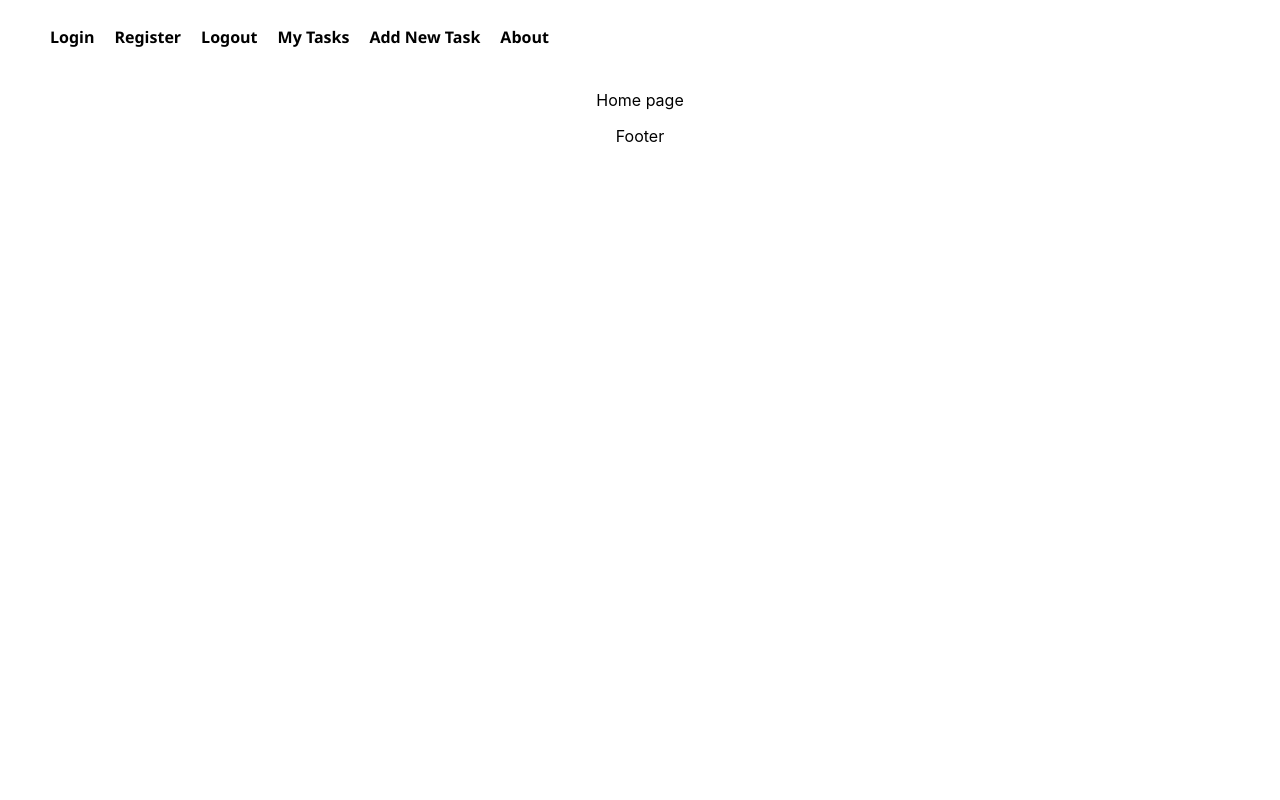
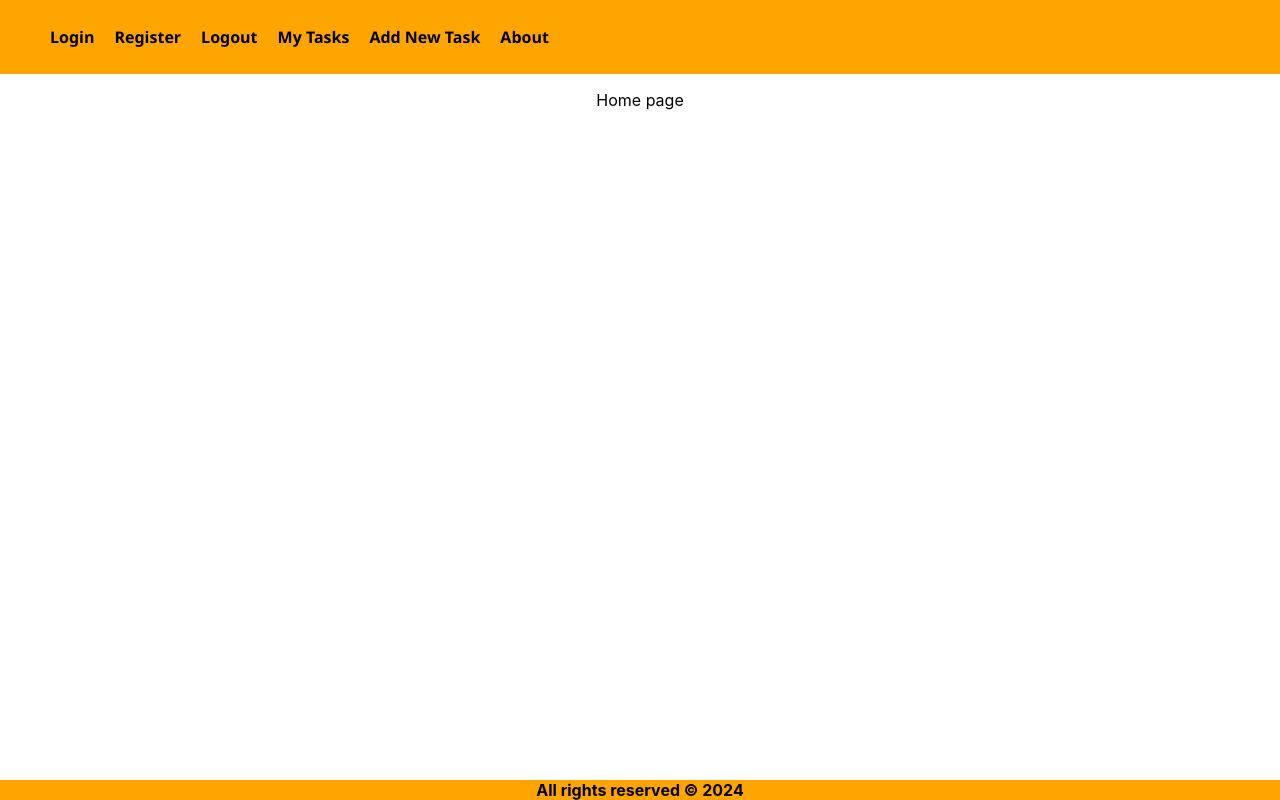
Before and after one commit to EmilPopovski24/DesignIT, a React (Create React App) app in the folder designit/: page / in a window 1280 px wide. Built offline with nearby package versions, Linux system fonts and the light colour scheme.

Commit message:
setting the Footer and its css

```diff
--- a/designit/src/components/Footer/Footer.css
+++ b/designit/src/components/Footer/Footer.css
@@ -0,0 +1,10 @@
+.footer {
+    list-style-type: none;
+    margin: auto auto;
+    padding: 0;
+    bottom: 0;
+    position: fixed;
+    width: 100%;
+    text-align: center;
+    background-color: orange;
+}
--- a/designit/src/components/Footer/Footer.js
+++ b/designit/src/components/Footer/Footer.js
@@ -1,8 +1,12 @@
-
+import './Footer.css';
 
 export const Footer = () => {
 
     return(
-        <p>Footer</p>
+        <>
+        <div className="footer">
+            <h4 className="footer">All rights reserved &#169; 2024</h4>
+        </div>
+        </>
     )
 }
--- a/designit/src/components/Header/Header.css
+++ b/designit/src/components/Header/Header.css
@@ -3,7 +3,7 @@
     margin: 0;
     padding: 0;
     overflow: hidden;
-    background-color: white;
+    background-color: orange;
     font-family:'Segoe UI', Tahoma, Geneva, Verdana, sans-serif;
 }
 
```
